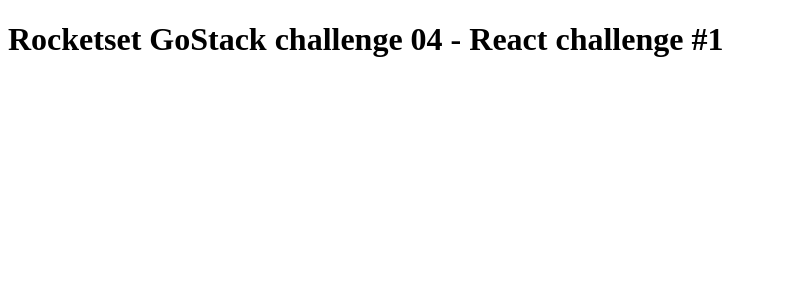
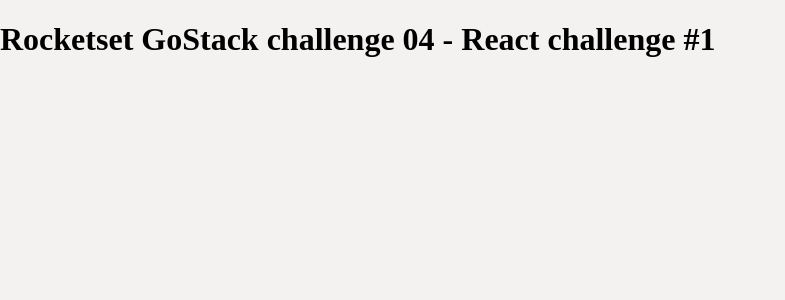
Before and after one commit to desenv-marcelo-silva/bootcamp-gostack-desafio-04, a React app: page / in a window 1280 px wide. Shown: the top 300 px of the page, without its empty margins (0-785 px from the left). Built offline with nearby package versions, Linux system fonts and the light colour scheme.

Commit message:
Adicionar CSS | instalação e configuração de loaders para CSS e File.

```diff
--- a/package.json
+++ b/package.json
@@ -14,6 +14,9 @@
     "@babel/preset-env": "^7.8.4",
     "@babel/preset-react": "^7.8.3",
     "babel-loader": "^8.0.6",
+    "css-loader": "^3.4.2",
+    "file-loader": "^5.0.2",
+    "style-loader": "^1.1.3",
     "webpack": "^4.41.6",
     "webpack-cli": "^3.3.11",
     "webpack-dev-server": "^3.10.3"
--- /dev/null
+++ b/src/App.css
@@ -0,0 +1,6 @@
+body {
+  background: #f4f1f1;
+  box-sizing: border-box;
+  margin: 0;
+  padding: 0;
+}
--- a/src/App.js
+++ b/src/App.js
@@ -1,4 +1,6 @@
 import React from 'react';
+
+import './App.css';
 
 function App() {
   return <h1>Rocketset GoStack challenge 04 - React challenge #1</h1>
--- a/webpack.config.js
+++ b/webpack.config.js
@@ -17,6 +17,19 @@
         use: {
           loader: 'babel-loader',
         }
+      },
+      {
+        test: /\.css$/,
+        use: [
+          { loader: 'style-loader' },
+          { loader: 'css-loader' },
+        ]
+      },
+      {
+        test: /.*\.(gif|png|jpe?g)$/i,
+        use: {
+          loader: 'file-loader',
+        }
       }
     ]
   }
```
